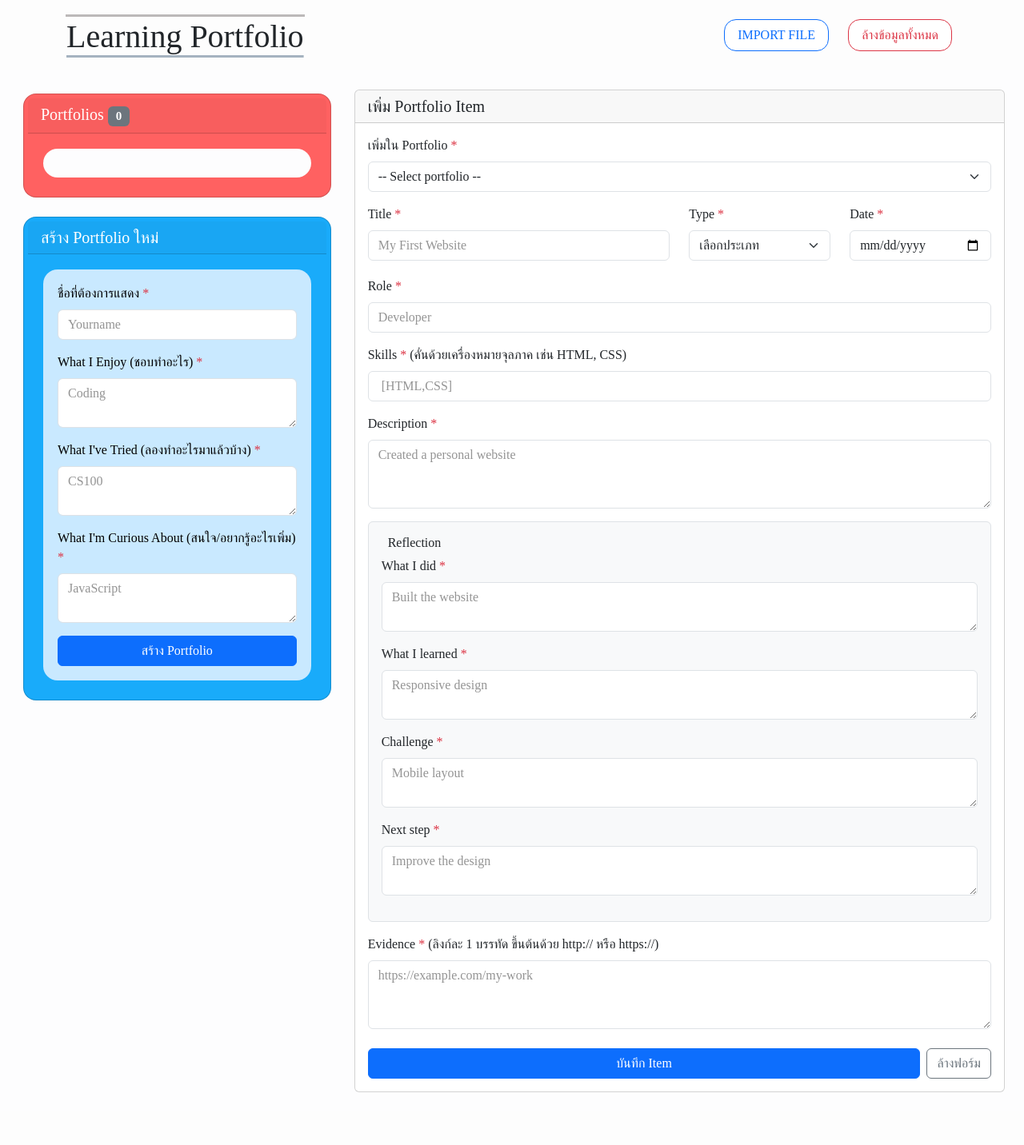
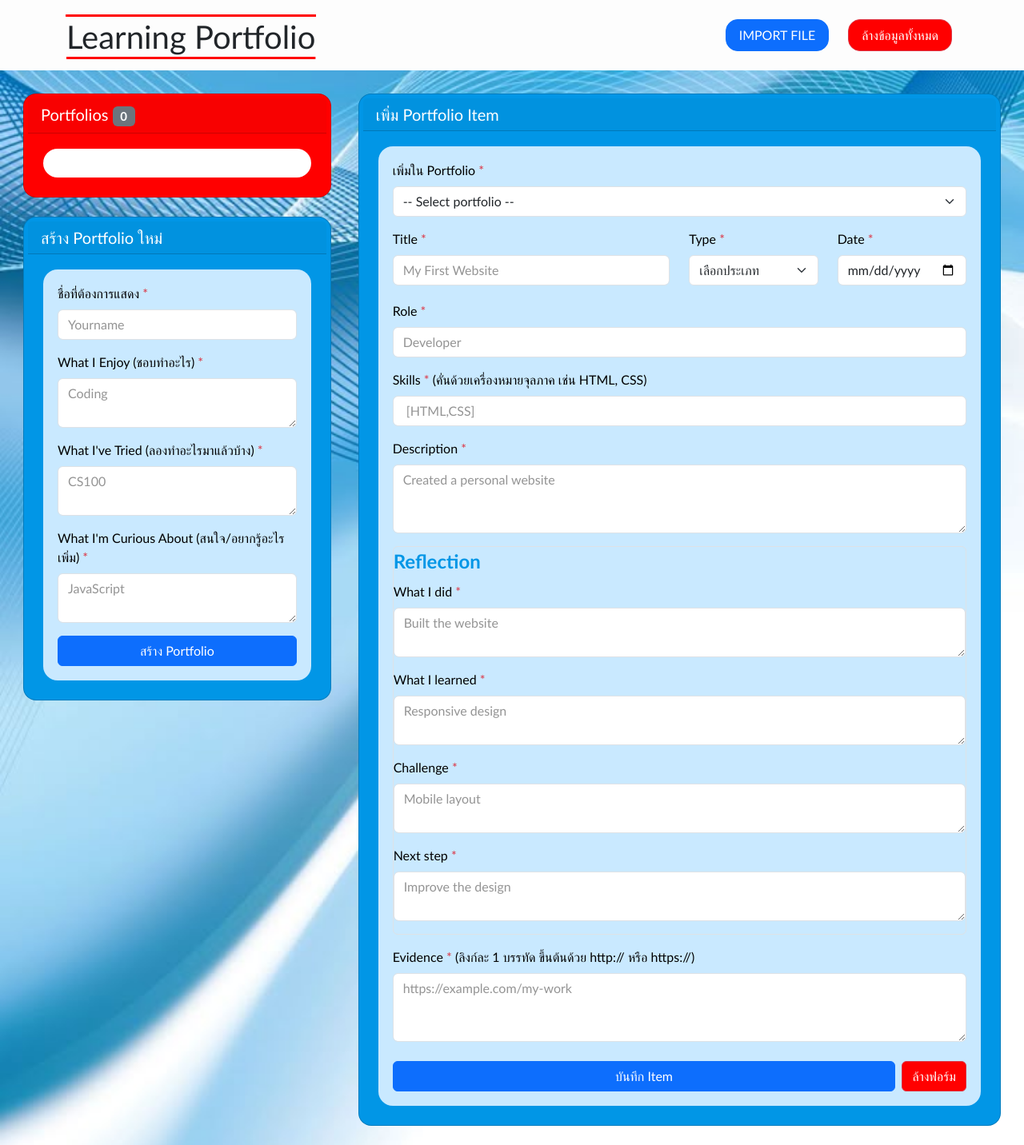
Before and after one commit to pongrapeejuey/Team-Project, a PHP site: page / in a window 1280 px wide. Shown: the whole page at 80% size. Before the commit the page ends 1366 px from the top, so only its background shows below. Run offline with PHP 8.4, Linux system fonts and the light colour scheme; data that the repository does not hold is empty.

Commit message:
Styling *add portfolio item*, recolor buttons, added background, reflection recolored-bold (#32)

```diff
--- a/CSS/style.css
+++ b/CSS/style.css
@@ -1,22 +1,39 @@
 h1 {
     padding: 1px;
-    border-top: 3px solid #bcb9b9;
+    border-top: 3px solid #ff0000;
     text-decoration: solid underline;
-    text-decoration-color: #a5b3c0;
+    text-decoration-color: #ff0000;
     text-decoration-thickness: 3px;
     text-underline-offset: 10px;
 }
 
 body {
     background-color: #FDFDFE;
-    font-family: Serif;
+    font-family:'Gill Sans', 'Gill Sans MT', Calibri, 'Trebuchet MS', sans-serif;
+    background-image: url('../Images/wave-bg.png') ;
+    background-size: cover;
 }
 
 .site-header {
     background-color: #fdfdfd;
 
 }
-#btn-import,
+
+#btn-import {
+    display: inline-flex;
+    align-items: center;
+    justify-content: center;
+    height: 40px;
+    padding: 0 16px;
+    margin: 8px;
+    border-radius: 15px;
+    font-family: inherit;
+    font-size: 1rem;
+    line-height: 1.2;
+    background-color: #0d6efd;
+    color: #ffffff;
+}
+
 #btn-clear {
     display: inline-flex;
     align-items: center;
@@ -28,11 +45,12 @@ body {
     font-family: inherit;
     font-size: 1rem;
     line-height: 1.2;
-    background-color: #ffffff;
+    background-color: #ff0000;
+    color: #ffffff;
 }
 
 #portfolio-section {
-    background-color: #19abfa;
+    background-color: #0196e6;
     color: #ffffff;
     padding: 5px;
     margin: 5px;
@@ -47,15 +65,45 @@ body {
     border-radius: 18px;
 }
 
+#item-section {
+    background-color: #0196e6;
+    color: #ffffff;
+    padding: 5px;
+    margin: 5px;
+    border-radius: 16px;
+}
+
+#item-form {
+    background-color: #c9e9ff;
+    color: black;
+    padding: 18px;
+    margin: 3px;
+    border-radius: 18px;
+}
+
+fieldset {
+    background-color: #c9e9ff;
+}
+
+legend {
+    font-weight: bold ;
+    color: #0196e6;
+}
+
+#btn-reset {
+    background-color: #ff0000;
+    color: #ffffff;
+}
+
 #portfolio-list-section {
-    background-color: #ff6161;
+    background-color: #ff0000;
     padding: 5px;
     margin: 5px;
     border-radius: 16px;
 }
 
 #portfolio-list {
-    background-color: #FDFDFE;
+    background-color: #ffffff;
     margin: 3px;
     padding: 18px;
     border-radius: 18px;
@@ -134,4 +182,6 @@ body {
 
 .btn-export {
     border-radius: 12px;
+    background-color: #0d6efd;
+    color: #ffffff;
 }
--- a/index.html
+++ b/index.html
@@ -134,8 +134,8 @@
                                 <div class="field-error text-danger small mt-1" id="error-description"></div>
                             </div>
 
-                            <fieldset class="mb-3 p-3 border rounded bg-light">
-                                <legend class="h6 w-auto px-2">Reflection</legend>
+                            <fieldset class="mb-3 border rounded">
+                                <legend class="w-auto">Reflection</legend>
                                 <div class="mb-3">
                                     <label for="whatIDid" class="form-label">What I did <span
                                             class="text-danger">*</span></label>
@@ -172,7 +172,7 @@
 
                             <div class="d-flex gap-2">
                                 <button type="submit" class="btn btn-primary flex-grow-1">บันทึก Item</button>
-                                <button type="reset" id="btn-reset" class="btn btn-outline-secondary">ล้างฟอร์ม</button>
+                                <button type="reset" id="btn-reset" class="btn btn-outline-danger">ล้างฟอร์ม</button>
                             </div>
                         </form>
                     </div>
```
Also changed, not shown: Images/wave-bg.png (added).
